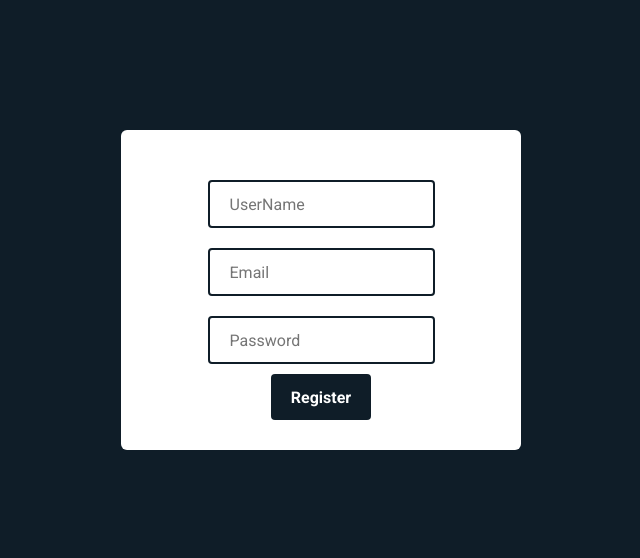
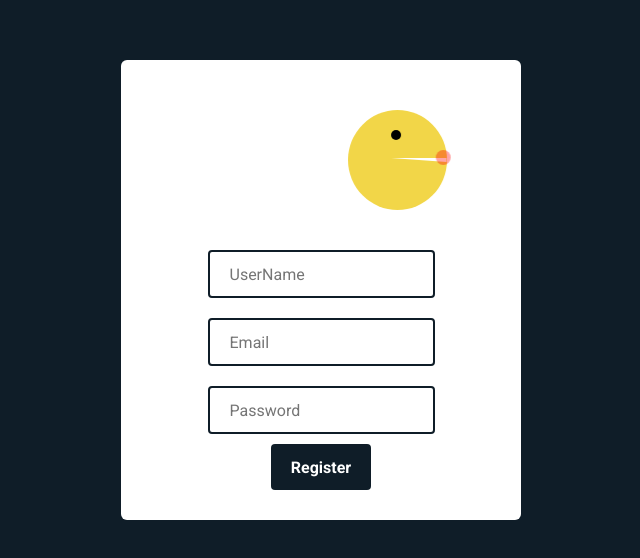
Before and after one commit to jdro10/ESTG-LDS-PacmanOnlineChallenge, a React (Create React App) app in the folder Frontend/fronted/: page /register in a window 1280 px wide. Shown: the part 110-668 px from the top of the page, without its empty margins (319-959 px from the left). Built offline with nearby package versions, Linux system fonts and the light colour scheme.

Commit message:
add pacman animation

```diff
--- a/Frontend/fronted/src/components/Pacman/styles.css
+++ b/Frontend/fronted/src/components/Pacman/styles.css
@@ -1,5 +1,5 @@
 .pacman {
-  width: 100px;
+  width: 99px;
   height: 100px;
   border-radius: 50%;
   background: var(--color-second);
--- a/Frontend/fronted/src/pages/Register/index.js
+++ b/Frontend/fronted/src/pages/Register/index.js
@@ -1,6 +1,7 @@
 import React, { useState } from "react";
 
 import "./styles.css";
+import Pacman from "./../../components/Pacman/index";
 
 export default function Register() {
   const [email, setEmail] = useState("");
@@ -10,6 +11,7 @@ export default function Register() {
   return (
     <div className="container-register">
       <form className="register-container">
+        <Pacman className="register-pacman" />
         <input
           placeholder="UserName"
           value={user}
--- a/Frontend/fronted/src/pages/Register/styles.css
+++ b/Frontend/fronted/src/pages/Register/styles.css
@@ -43,3 +43,37 @@
   color: var(--color-zero);
   cursor: pointer;
 }
+
+.pacmanFood {
+  background: red;
+}
+
+.pacmanMouth {
+  background: #fff;
+}
+
+.pacman {
+  margin-right: 250px;
+  animation-name: correr;
+  animation-duration: 5s;
+  animation-iteration-count: infinite;
+}
+
+@keyframes correr {
+  0% {
+    transform: translateX(0px);
+    opacity: 0;
+  }
+  5% {
+    transform: translateX(25px);
+    opacity: 1;
+  }
+  90% {
+    transform: translateX(225px);
+    opacity: 1;
+  }
+  100% {
+    transform: translateX(250px);
+    opacity: 0;
+  }
+}
```
